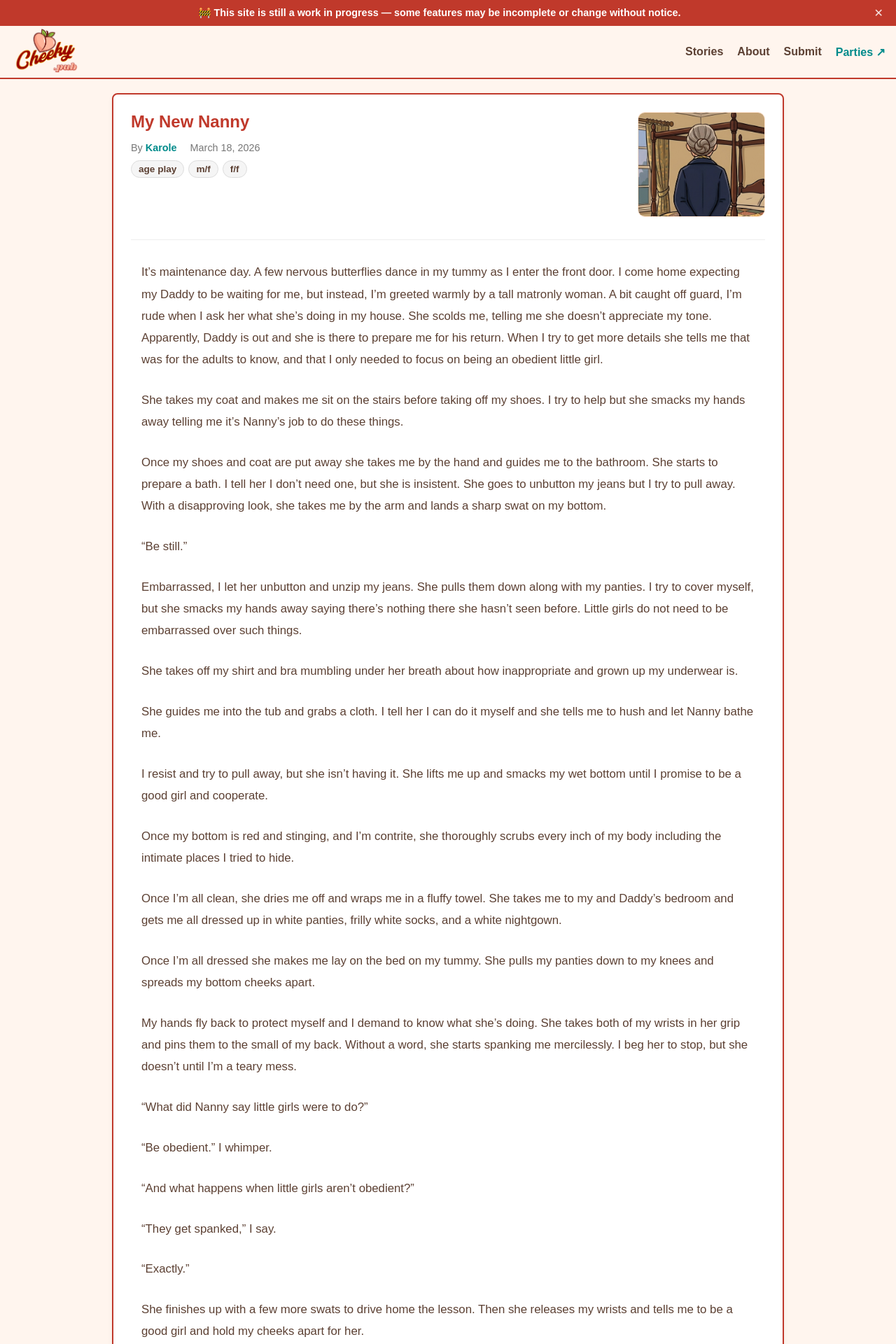
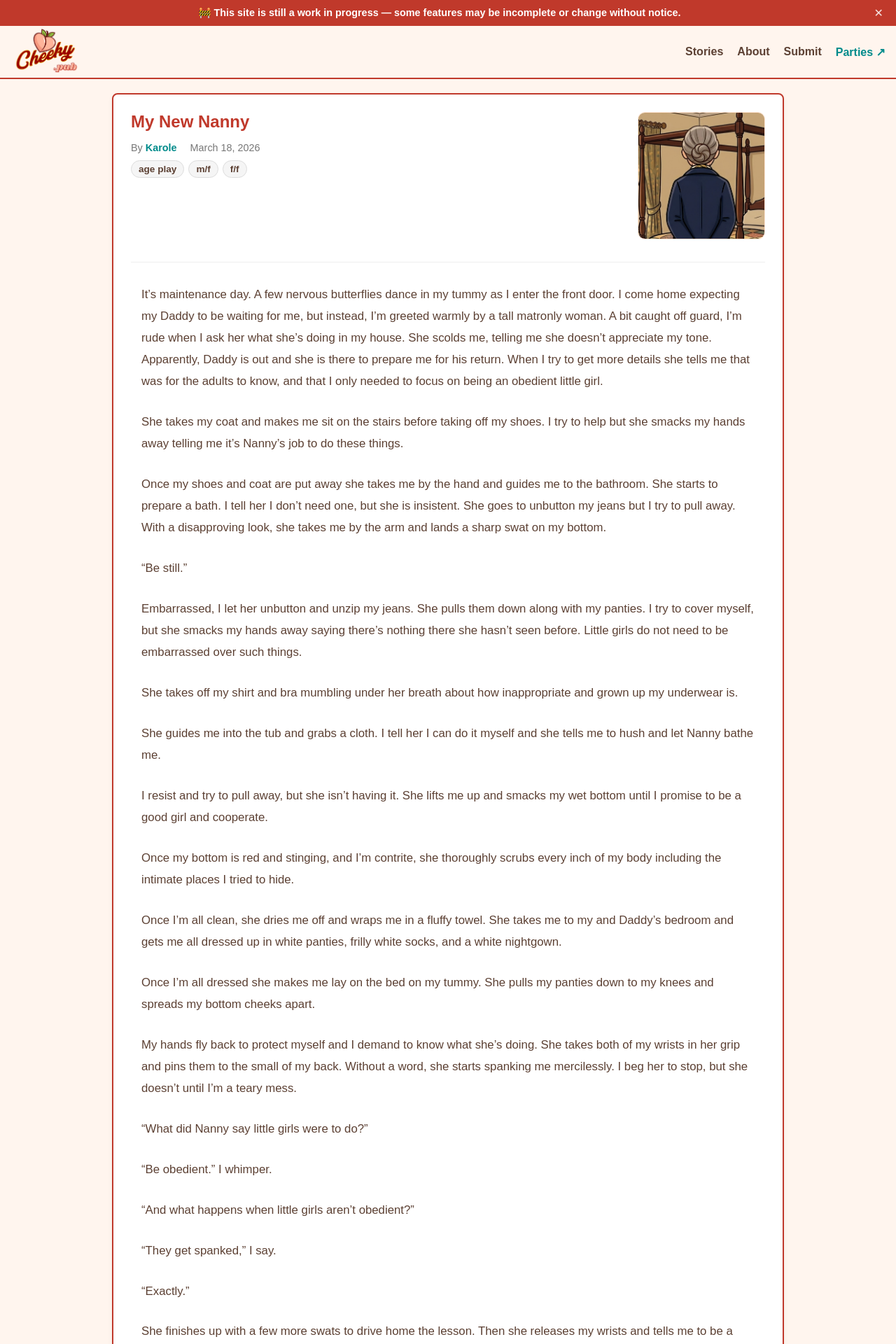
Before and after one commit to cheekypubs/cheekypubs.github.io, a Jekyll site: the page built from _stories/2026-03-18-my-new-nanny.md, in a window 1280 px wide. Shown: the top 1920 px of the page at 70% size. Built offline with Jekyll 4.4.1, drawn with Linux system fonts in a browser that asks for light colours.

Commit message:
Edit story: My New Nanny

```diff
--- a/_stories/2026-03-18-my-new-nanny.md
+++ b/_stories/2026-03-18-my-new-nanny.md
@@ -3,8 +3,7 @@ layout: story
 title: "My New Nanny"
 author: "Karole"
 date: 2026-03-18 12:00:00 -0500
-description: "It's maintenance day, and there's a new Nanny waiting..."
-art_image: "/assets/images/story-art/my-new-nanny-1776199048269.png"
+art_image: "/assets/images/story-art/my-new-nanny-1776199234055.png"
 tags:
   - "age play"
   - "m/f"
```
